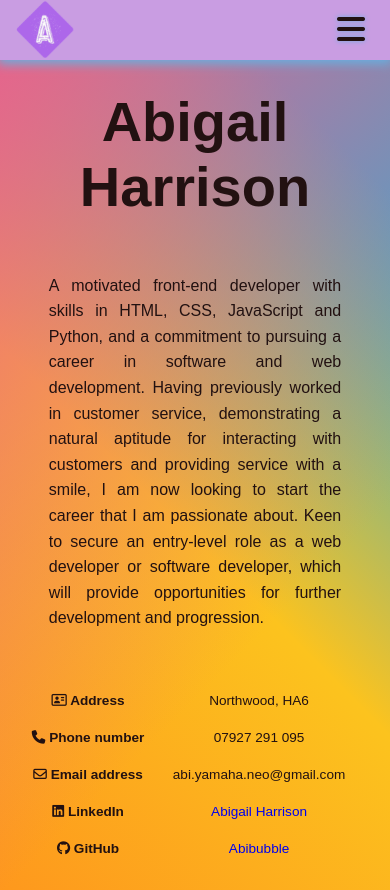
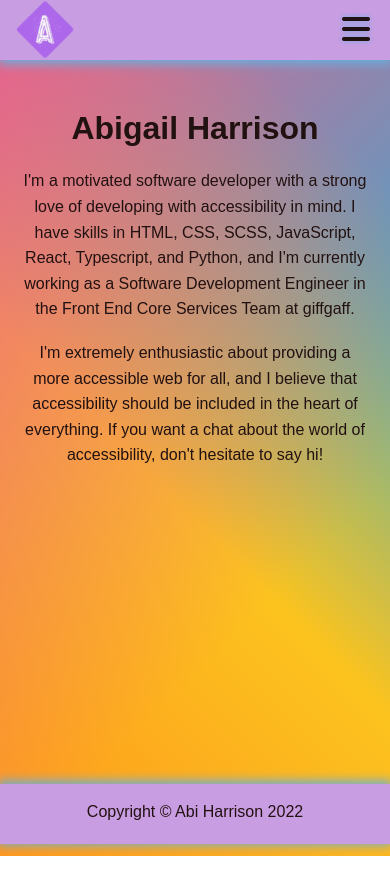
Before and after one commit to Abibubble/portfolio, a plain HTML site: page index.html in a window 390 px wide. After the commit the page ends 856 px from the top, so only its background shows below. Drawn offline with Linux system fonts and the light colour scheme.

Commit message:
wip: Rebuild the homepage

```diff
--- a/assets/css/style.css
+++ b/assets/css/style.css
@@ -41,9 +41,23 @@ hr {
 
 a {
 	text-decoration: none;
+	color: inherit;
 }
 
-/* -------------------------------------------------------------------- Accessibility */
+a:visited {
+	color: inherit;
+}
+
+p {
+	line-height: 1.6;
+	margin: 0;
+}
+
+.hide {
+	display: none;
+}
+
+/* ---------------------------------------------------------------- Accessibility */
 
 .tap-target {
 	min-width: 48px;
@@ -69,7 +83,7 @@ a {
 	width: 100%;
 	height: var(--header-height);
 	display: grid;
-	box-shadow: 0px 2px 10px 2px var(--blue);
+	box-shadow: 0 2px 10px 2px var(--blue);
 	background-color: var(--purple);
 	z-index: 99;
 }
@@ -122,7 +136,7 @@ nav {
 #burger-icon {
 	position: absolute;
 	top: 13px;
-	right: 8px;
+	right: 0;
 	cursor: pointer;
 }
 
@@ -130,68 +144,22 @@ nav {
 	text-shadow: 0 0 5px var(--blue);
 }
 
-/*------------------------------------------------------------------------------------------------- Index page */
+/* ---------------------------------------------------------------- Index page */
 
-.index {
+.content {
+	margin-top: calc(var(--header-height) + 30px);
+}
+
+.index-heading {
+	text-align: center;
+	margin-top: 20px;
+}
+
+.index-container p {
 	text-align: center;
 }
 
-.heading {
-	text-align: center;
-	font-size: 350%;
-}
-
-.content {
-	flex: 1;
-	overflow: hidden;
-	width: 95%;
-	margin-left: 5%;
-	margin-right: 5%;
-}
-
-.container {
-	display: flex;
-	justify-content: center;
-	flex-flow: row wrap;
-	align-items: center;
-	align-content: center;
-}
-
-.index-container {
-	margin-top: 15%;
-}
-
-.index-heading {
-	font-size: 350%;
-}
-
-#profile {
-	width: 50%;
-	float: right;
-}
-
-.center {
-	text-align: center;
-}
-
-.float-left {
-	float: left;
-	width: 45%;
-	margin-right: 2%;
-	justify-content: left;
-}
-
-.float-right {
-	float: right;
-	width: 50%;
-	justify-content: right;
-}
-
-.contact-table-info {
-	padding: 10px;
-}
-
-/*------------------------------------------------------------------------------------------------- Education page */
+/* ---------------------------------------------------------------- Education page */
 
 .education-heading {
 	text-align: center;
@@ -222,7 +190,7 @@ nav {
 	margin-right: 20px;
 }
 
-/*------------------------------------------------------------------------------------------------- Portfolio page */
+/* ---------------------------------------------------------------- Portfolio page */
 
 .portfolio-grid {
 	width: 100%;
@@ -236,7 +204,7 @@ nav {
 	margin-top: 10%;
 }
 
-/*------------------------------------------------------------------------------------------------- giffgaff page */
+/* ---------------------------------------------------------------- giffgaff page */
 
 .gg-logo {
 	width: 15%;
@@ -251,123 +219,26 @@ nav {
 	gap: 50px;
 }
 
-/*------------------------------------------------------------------------------------------------- ??? */
+/* ---------------------------------------------------------------- Footer */
 
-section {
-	margin-left: 3%;
-	margin-top: 3%;
+footer {
+	position: fixed;
+	bottom: 0;
+	left: 0;
+	background-color: var(--purple);
+	width: 100%;
+	height: var(--header-height);
+	box-shadow: 0 -1px 10px 2px var(--blue);
 }
 
-p {
-	line-height: 1.6;
-	text-align: justify;
+footer p {
+	text-align: center;
+	margin-top: 15px;
 }
 
-table {
-	justify-self: center;
-	margin: 0 auto;
-	margin-top: 3%;
-	margin-bottom: 3%;
-	width: 60%;
-}
-
-.index-table {
-	margin-top: 10%;
-}
-
-th,
-td {
-	margin-left: 5%;
-}
-
-th,
-td,
-tr {
-	text-align: center;
-}
-
-.button:hover {
-	color: var(--purple);
-}
-
-li {
-	text-align: justify;
-}
-
-.button {
-	-webkit-appearance: button;
-	-moz-appearance: button;
-	appearance: button;
-	text-decoration: none;
-	color: initial;
-}
-
-.center {
-	text-align: center;
-}
-
-.show {
-	display: block;
-}
-
-li,
-ul {
-	line-height: 1.6;
-}
-
-.hide {
-	display: none;
-}
-
-@media only screen and (min-width: 1201px) {
-	#profile {
-		margin-left: 200px;
-		margin-right: 200px;
-	}
-
-	#dropdown-button {
-		display: none;
-	}
-}
-
-@media only screen and (max-width: 1200px) {
-	#dropdown-button {
-		display: block;
-	}
-
-	.content {
-		margin-right: 1%;
-		margin-left: 1%;
-	}
-}
-
-@media only screen and (min-width: 769px) and (max-width: 1200px) {
-	#profile {
-		width: 75%;
-	}
-
-	table {
-		width: 100%;
-	}
-}
+/* ---------------------------------------------------------------- Media queries */
 
 @media only screen and (max-width: 768px) {
-	#profile {
-		width: 85%;
-	}
-
-	table {
-		width: 100%;
-		font-size: 85%;
-	}
-
-	.float-right,
-	.float-left {
-		float: none;
-		width: 90%;
-		justify-content: center;
-	}
-
 	.project-img {
 		width: 90%;
 		margin-left: 2%;
@@ -377,9 +248,7 @@ ul {
 	.portfolio-grid {
 		grid-template-columns: 1fr;
 	}
-}
 
-@media screen and (max-width: 768px) {
 	.navbar-toggle {
 		width: 50%;
 	}
@@ -395,8 +264,4 @@ ul {
 	.navbar-toggle {
 		width: 100%;
 	}
-
-	#burger-icon {
-		right: 15px;
-	}
 }
--- a/index.html
+++ b/index.html
@@ -143,58 +143,28 @@
 				<i class="fas fa-bars fa-2x tap-target bar-icon"></i>
 			</div>
 		</header>
-		<div class="content">
-			<main>
-				<div class="container index-container">
-					<h1 class="index-heading">Abigail<br />Harrison</h1>
-					<p id="profile">
-						A motivated front-end developer with skills in HTML, CSS, JavaScript
-						and Python, and a commitment to pursuing a career in software and
-						web development. Having previously worked in customer service,
-						demonstrating a natural aptitude for interacting with customers and
-						providing service with a smile, I am now looking to start the career
-						that I am passionate about. Keen to secure an entry-level role as a
-						web developer or software developer, which will provide
-						opportunities for further development and progression.
-					</p>
-				</div>
-			</main>
-			<table class="contact-table index-table">
-				<tr>
-					<th>
-						<i class="fa fa-address-card-o" aria-hidden="true"></i> Address
-					</th>
-					<td class="contact-table-info">Northwood, HA6</td>
-				</tr>
-				<tr>
-					<th><i class="fa fa-phone" aria-hidden="true"></i> Phone number</th>
-					<td class="contact-table-info">07927 291 095</td>
-				</tr>
-				<tr>
-					<th>
-						<i class="fa fa-envelope-o" aria-hidden="true"></i> Email address
-					</th>
-					<td class="contact-table-info">abi.yamaha.neo@gmail.com</td>
-				</tr>
-				<tr>
-					<th>
-						<i class="fa fa-linkedin-square" aria-hidden="true"></i> LinkedIn
-					</th>
-					<td class="contact-table-info">
-						<a href="www.linkedin.com/in/abigail-harrison-abibubble"
-							>Abigail Harrison</a
-						>
-					</td>
-				</tr>
-				<tr>
-					<th><i class="fa fa-github" aria-hidden="true"></i> GitHub</th>
-					<td class="contact-table-info">
-						<a href="https://github.com/Abibubble/">Abibubble</a>
-					</td>
-				</tr>
-			</table>
-		</div>
-		<footer></footer>
+		<main class="content">
+			<div class="container index-container">
+				<h1 class="index-heading">Abigail Harrison</h1>
+				<p>
+					I'm a motivated software developer with a strong love of developing
+					with accessibility in mind. I have skills in HTML, CSS, SCSS,
+					JavaScript, React, Typescript, and Python, and I'm currently working
+					as a Software Development Engineer in the Front End Core Services Team
+					at giffgaff.
+				</p>
+				<br />
+				<p>
+					I'm extremely enthusiastic about providing a more accessible web for
+					all, and I believe that accessibility should be included in the heart
+					of everything. If you want a chat about the world of accessibility,
+					don't hesitate to say hi!
+				</p>
+			</div>
+		</main>
+		<footer>
+			<p>Copyright &copy; Abi Harrison <span id="copyright"></span></p>
+		</footer>
 		<script src="assets/scripts/script.js"></script>
 	</body>
 </html>
```
